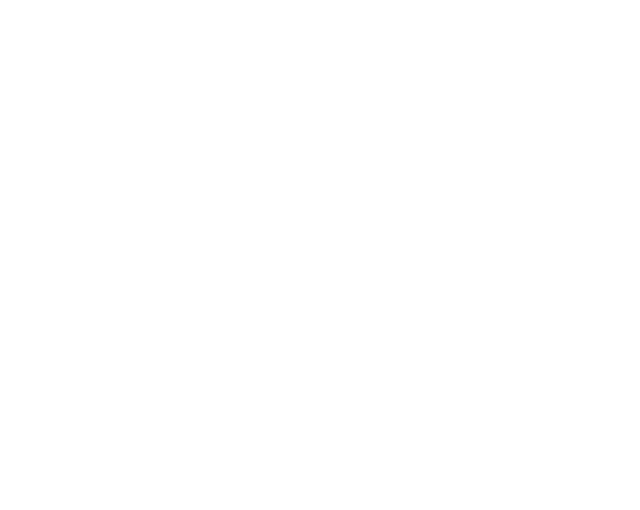
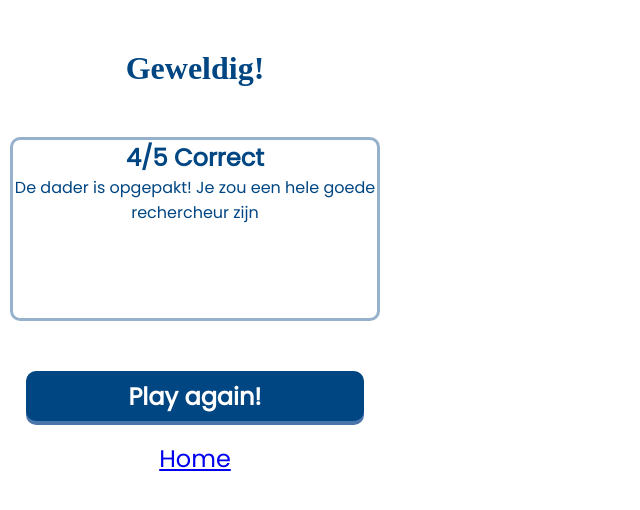
Before and after one commit to ItsJordanNL/crimequest, a plain HTML site: page Evaluatie.html in a window 1280 px wide. Shown: the whole page, without its empty margins (0-640 px from the left). Drawn offline with Linux system fonts and the light colour scheme; a web font is replaced by a local one.

Commit message:
UI en styling

```diff
--- a/Evaluatie.css
+++ b/Evaluatie.css
@@ -3,3 +3,67 @@
     padding: 0;
     box-sizing: border-box;
 }
+
+body{
+    width: 390px;
+    height: 844px;
+    overflow: hidden;
+
+}
+h2{
+    color: #004682;
+    font-size: 32px;
+    font-family: 'montserrat';
+    margin: 0 auto;
+    display: flex;
+    justify-content: center;
+    align-items: center;
+    margin: 50px 50px;
+}
+.containerbewijsstukken{
+    border: 3px solid #0045826a ;
+    width: 370px;
+    height: 184px;
+    background-color: white;
+    display: flex;
+    margin: 0 auto;
+    align-items: center;
+    text-align: center;
+    flex-direction: column;
+    margin-bottom: 50px;
+    border-radius: 10px;
+}
+.containerbewijsstukken h3{
+    color: #004682;
+    font-size: 24px;
+    font-family: 'poppins';
+}
+.herstartknop{
+    background-color: #004682;
+    color: #ffffff;
+    width: 338px;
+    height: 50px;
+    border: none;
+    font-family: 'poppins';
+    font-weight: 700;
+    font-size: 24px;
+    border-radius: 10px;
+    box-shadow: 0px 4px 0px rgba(38,89, 153, 0.83);
+    cursor: pointer;
+    display: flex;
+    margin: 0 auto;
+    justify-content: center;
+    margin-bottom: 20px;
+}
+.homebutton{
+    font-family: 'poppins';
+    font-size: 24px;
+    display: flex;
+    margin: 0 auto;
+    justify-content: center;
+}
+.containerbewijsstukken p{
+    font-family: 'poppins';
+    font-size: 16px;
+    color: #004682;
+}
--- a/Evaluatie.html
+++ b/Evaluatie.html
@@ -1,11 +1,29 @@
 <!DOCTYPE html>
 <html lang="en">
 <head>
-    <meta charset="UTF-8">
-    <meta name="viewport" content="width=device-width, initial-scale=1.0">
+    <meta charset="UTF-8" />
+    <meta name="viewport" content="width=device-width, initial-scale=1.0, maximum-scale=1.0, user-scalable=no">
+    <link rel="stylesheet" type="text/css" href="Evaluatie.css" />
+    <script src="https://kit.fontawesome.com/b6c70f06c5.js" crossorigin="anonymous"></script>
+    <link rel="preconnect" href="https://fonts.googleapis.com" />
+    <link rel="preconnect" href="https://fonts.gstatic.com" crossorigin />
+    <link
+      href="https://fonts.googleapis.com/css2?family=Poppins&display=swap"
+      rel="stylesheet"
+    />
+    <link rel="stylesheet" href="https://use.typekit.net/fyn7ocs.css" />
+
     <title>Evaluatie</title>
 </head>
 <body>
-
+   <h2>Geweldig!</h2>
+   <div class="containerbewijsstukken">
+    <h3>4/5 Correct </h3>
+    <p>De dader is opgepakt! Je zou een hele goede rechercheur zijn</p>
+   </div>
+   <form action="/" method="post">
+    <input class="herstartknop" type="submit" value="Play again!" />
+  </form>
+  <a href="/" class="homebutton">Home</a>
 </body>
 </html>
```
